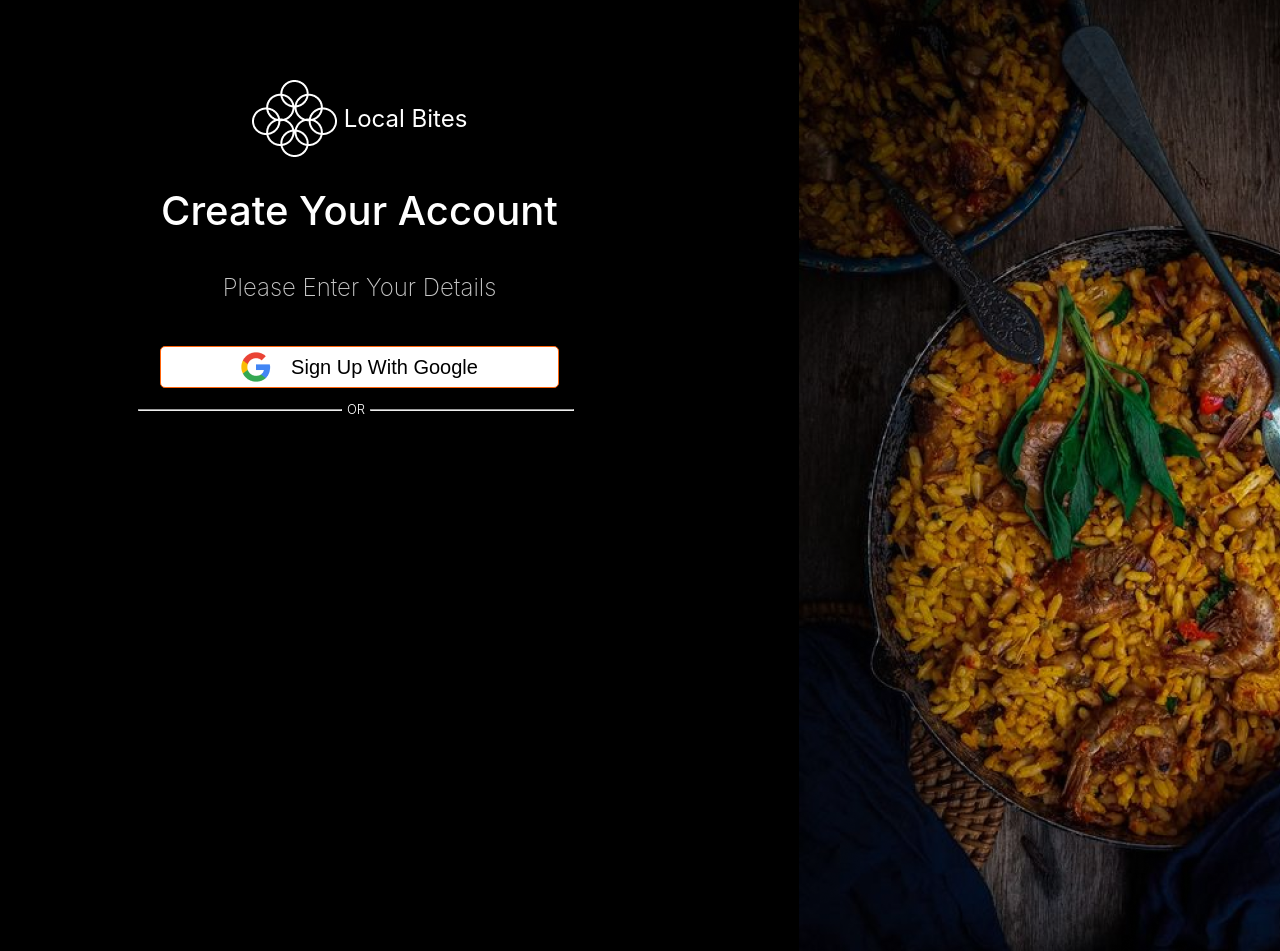
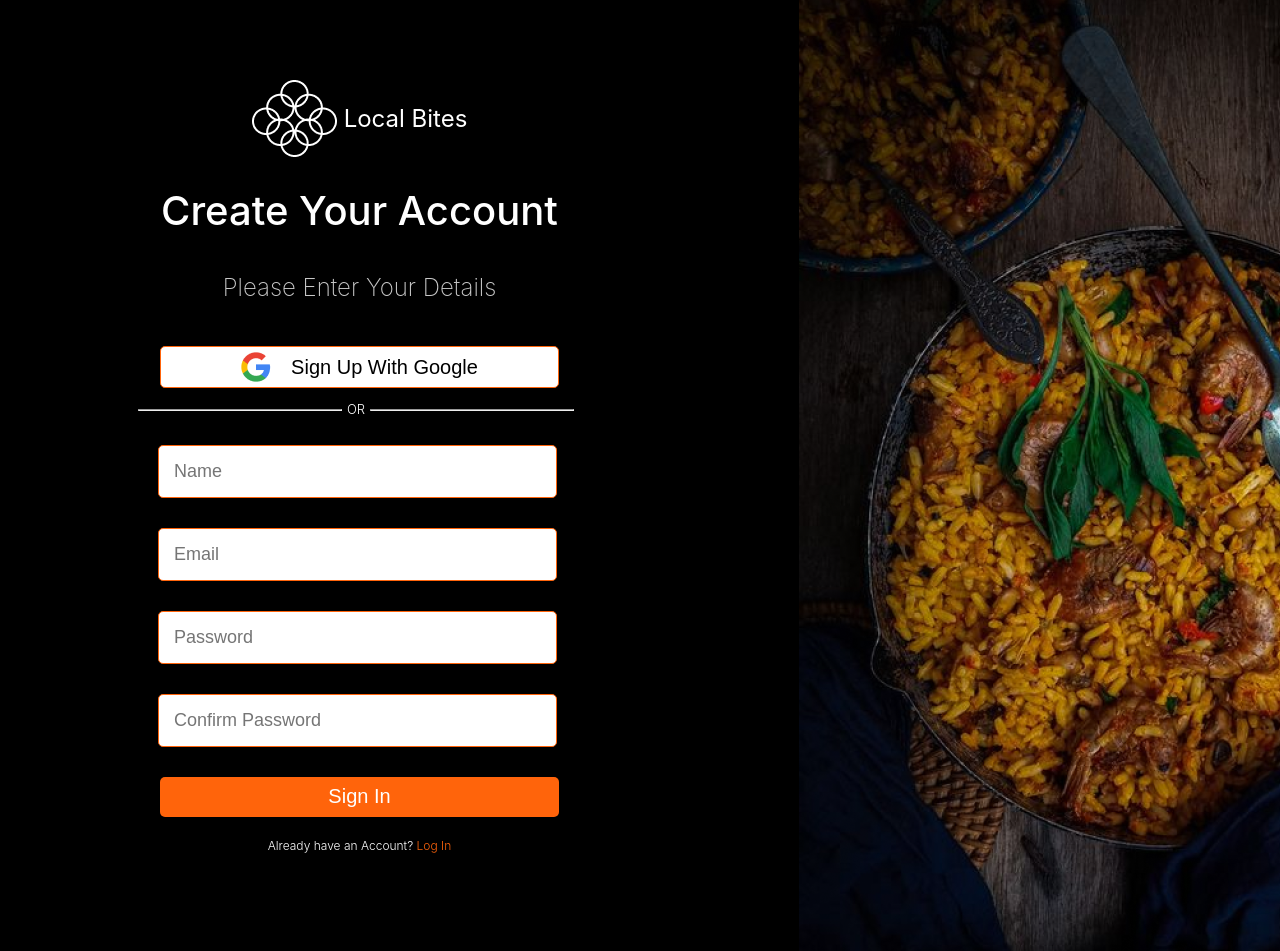
Before and after one commit to WestDrex/Local-Bites, a React (Vite) app: page /signup in a window 1280 px wide. Shown: the top 951 px of the page. Built offline with nearby package versions, Linux system fonts and the light colour scheme.

Commit message:
sign up name changes

```diff
--- a/src/Pages/SignUpPageComponents/SignUpTop.css
+++ b/src/Pages/SignUpPageComponents/SignUp.css
@@ -56,7 +56,6 @@
 }
 .or {
     padding-top: 7px;
-    padding-bottom: 16px;
     display: flex;
     align-items: center;
 }
@@ -76,3 +75,33 @@ hr {
 .rightImg {
     object-fit: cover;
 }
+.inputField {
+    width: 90%;
+    margin: 10px auto;
+    margin-top: 20px;
+    padding: 15px;
+    font-size: 18px;
+    border: 1px solid #FF640B;
+    border-radius: 5px;
+    margin-left: 20px;
+}
+.signInButton {
+    width: 90%;
+    margin: 20px auto;
+    padding: 15px;
+    font-size: 20px;
+    background-color: #FF640B;
+    color: white;
+    border: none;
+    border-radius: 5px;
+    cursor: pointer;
+}
+.logInText {
+    color: white;
+    text-align: center;
+    margin-top: 20px;
+}
+.logInText a {
+    color: #FF640B;
+    text-decoration: none;
+}
--- a/src/Pages/SignUpPageComponents/SignUpTop.jsx
+++ b/src/Pages/SignUpPageComponents/SignUp.jsx
@@ -2,8 +2,8 @@ import React from "react";
 import whiteLogo from "../../assets/Images/Group 21.png";
 import rightImg from "../../assets/Images/Rectangle 108.png";
 import google from "../../assets/Images/image 37.png";
-import "../SignUpPageComponents/SignUpTop.css";
-export default function SignUpTop() {
+import "../SignUpPageComponents/SignUp.css";
+export default function SignUp() {
     return (
         <div className="signUpContainer">
             <div className="signLeft">
@@ -25,6 +25,16 @@ export default function SignUpTop() {
                         <p>OR</p>
                         <hr/>
                     </div>
+                    <div className="formContainer">
+                        <form>
+                            <input type="text" placeholder="Name" className="inputField" />
+                            <input type="email" placeholder="Email" className="inputField" />
+                            <input type="password" placeholder="Password" className="inputField" />
+                            <input type="password" placeholder="Confirm Password" className="inputField" />
+                            <button type="submit" className="signInButton">Sign In</button>
+                        </form>
+                    </div>
+                    <p className="logInText">Already have an Account? <a href="/login">Log In</a></p>
                 </div>
             </div>
 
--- a/src/Pages/SignupPage.jsx
+++ b/src/Pages/SignupPage.jsx
@@ -1,10 +1,10 @@
 import React from "react";
-import SignUpTop from "./SignUpPageComponents/SignUpTop";
+import SignUp from "./SignUpPageComponents/SignUp";
 import Navbar from "../Components/navbar";
 // import "../Styles/RecipePage.css";
 
 export default function SignUpPage() {
   return (
-    <SignUpTop />
+    <SignUp />
   );
 }
```
